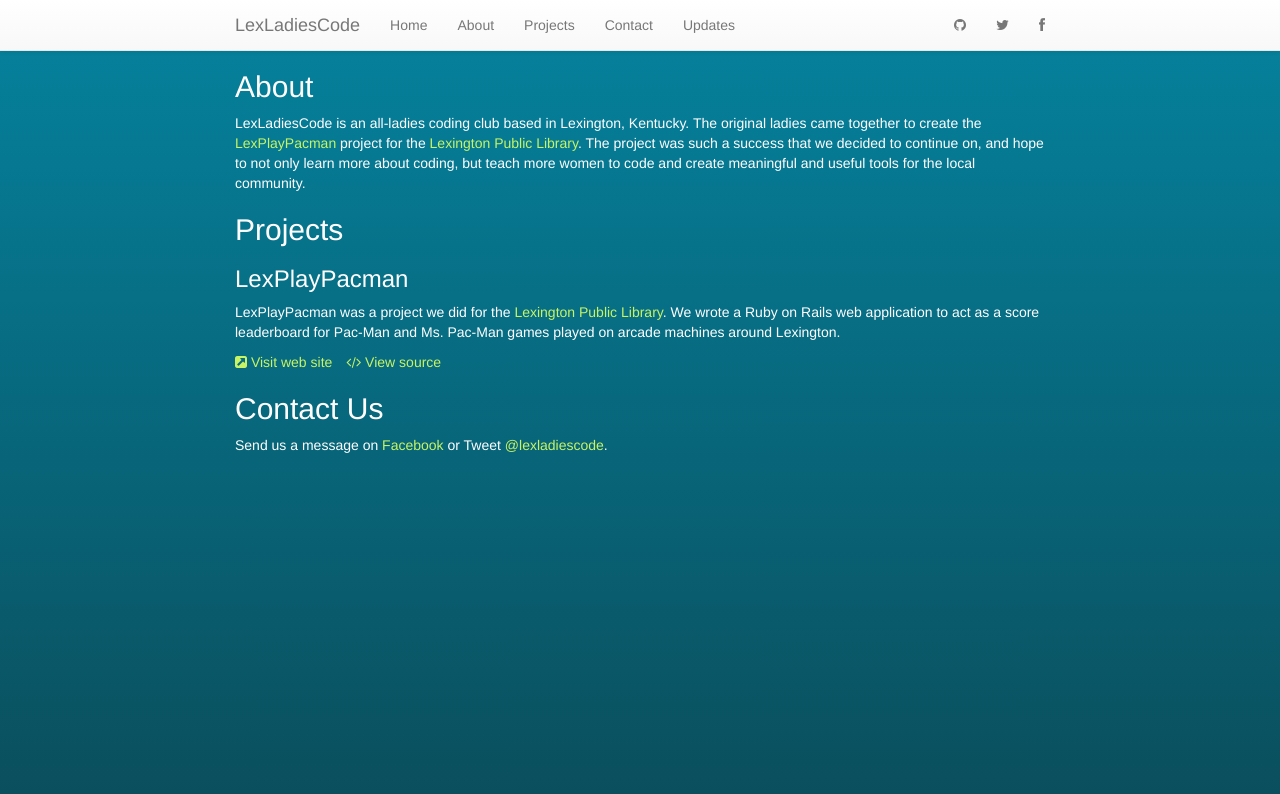
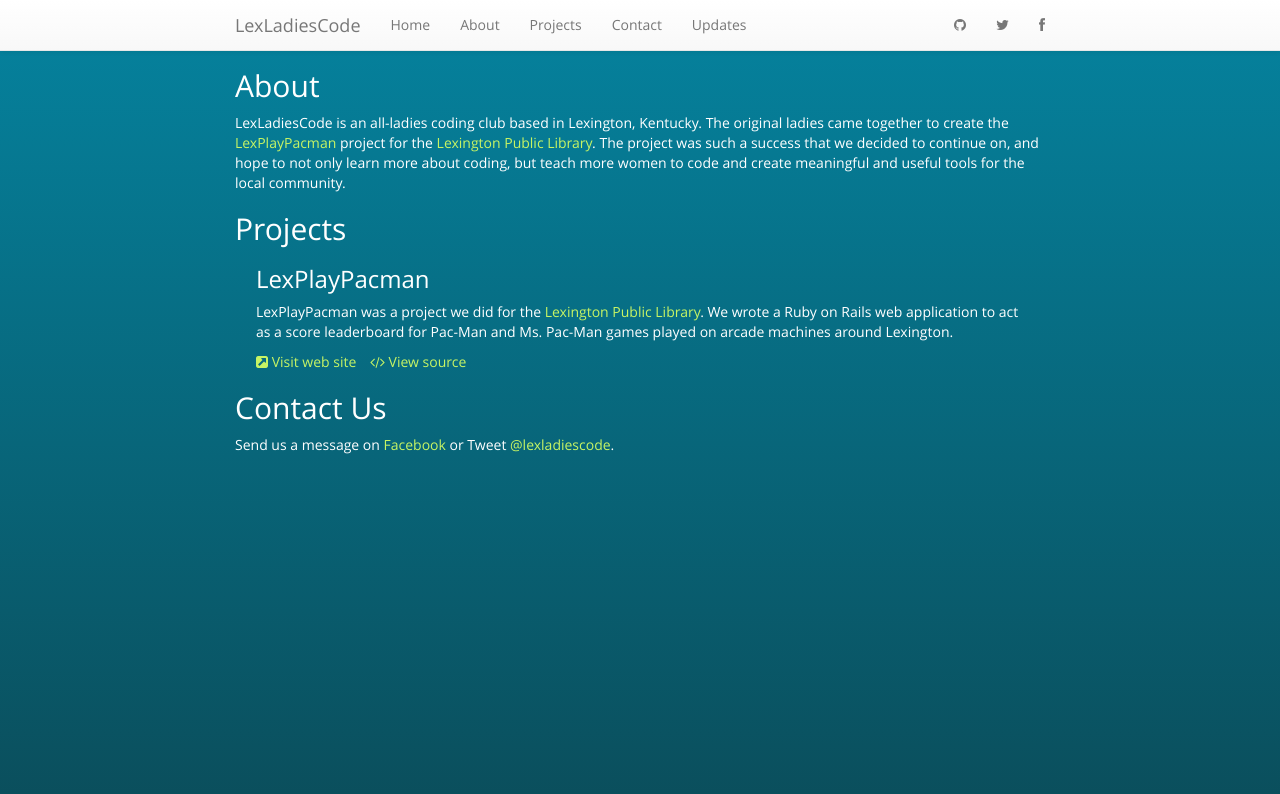
Before and after one commit to LexLadiesCode/LexLadiesCode.github.io, a Jekyll site: the page built from index.html, in a window 1280 px wide. Shown: the top 794 px of the page. Built offline with Jekyll 4.4.1, drawn with Linux system fonts in a browser that asks for light colours; nearby versions of some CDN libraries; Markdown is read by kramdown in place of the engine named in the settings.

Commit message:
Fonts etc

```diff
--- a/css/custom.css
+++ b/css/custom.css
@@ -1,3 +1,13 @@
+@font-face {
+	font-family: 'OpenSans';
+    src: url('../fonts/opensans-regular-webfont.eot');
+    src: url('../fonts/opensans-regular-webfont.eot?#iefix') format('embedded-opentype'),
+         url('../fonts/opensans-regular-webfont.woff') format('woff'),
+         url('../fonts/opensans-regular-webfont.ttf') format('truetype'),
+         url('../fonts/opensans-regular-webfont.svg#open_sansregular') format('svg');
+    font-weight: normal;
+    font-style: normal;
+}
 html, body {
 	min-height: 100%;
 }
@@ -10,7 +20,9 @@
 	background-image: linear-gradient(to bottom, #05839F 0%, #0B4854 100%);
 	padding-top: 50px;
 	color: #fff;
+	font-family: 'OpenSans', Helvetica, Arial, sans-serif;
 }
+
 a{
 	color: #C7F464;
 }
@@ -24,7 +36,9 @@
 	text-decoration: none;
 }
 
-
+.project {
+	padding: 0 1.5em;
+}
 time {
   font-style: italic;
   color: #999;
```
Also changed, not shown: fonts/opensans-regular-webfont.ttf (added), fonts/opensans-regular-webfont.woff (added), 2 other files.
